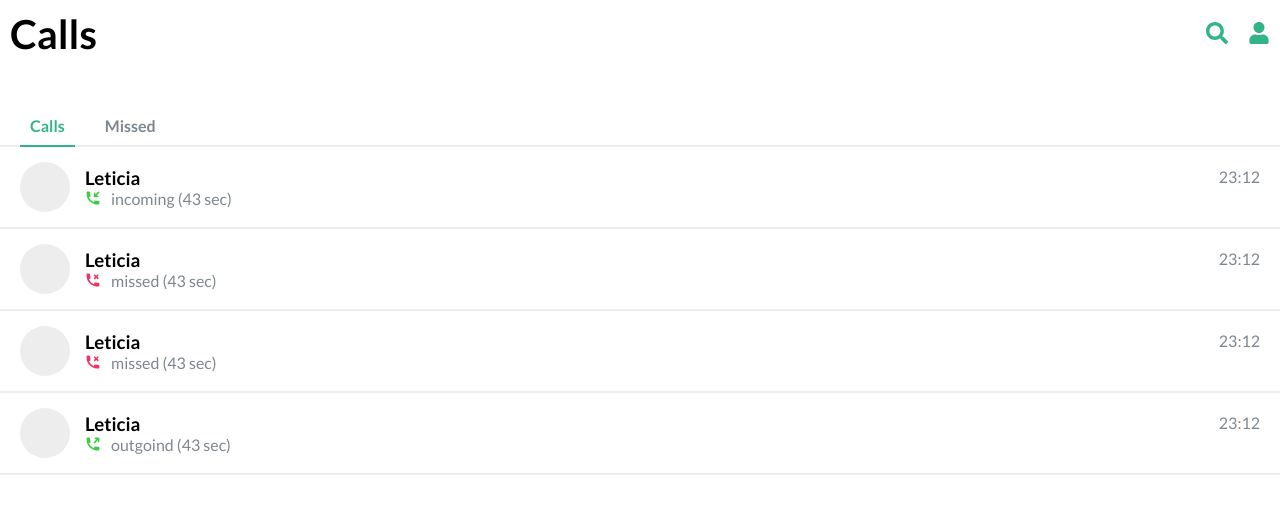
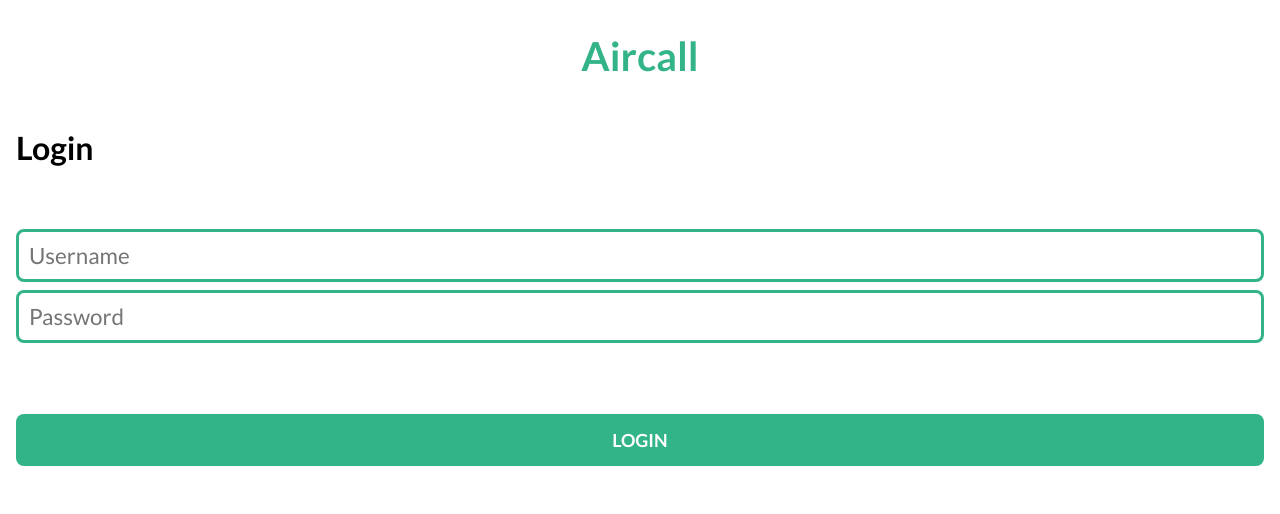
Before and after one commit to joaovitorzv/aircall-frontend-hiring-test, a React (Create React App) app in the folder app/: page / in a window 1280 px wide. Before the commit this address led to /calls. Shown: the top 514 px of the page. Built offline with nearby package versions, Linux system fonts and the light colour scheme.

Commit message:
store token with cookie & user on localstorage

```diff
--- a/app/src/hooks/auth.tsx
+++ b/app/src/hooks/auth.tsx
@@ -42,6 +42,7 @@
   })
 
   const signIn = useCallback(async ({ username, password }) => {
+    console.log(username, password)
     const response = await api.post('/auth/login', {
       username,
       password
--- a/app/src/pages/Login/index.tsx
+++ b/app/src/pages/Login/index.tsx
@@ -1,14 +1,26 @@
-import React, { useCallback } from 'react';
+import React, { FormEvent, useCallback, useState } from 'react';
+
+import { useAuth } from '../../hooks/auth'
 
 import {
   Container,
   FormContainer,
   Form
 } from './styles';
-
 import { Input, PrimaryButton } from '../../styles'
 
 const Login: React.FC = () => {
+  const { signIn } = useAuth()
+
+  const [username, setUsername] = useState('')
+  const [password, setPassword] = useState('')
+
+
+  const handleSubmit = async (e: FormEvent) => {
+    e.preventDefault()
+    await signIn({ username, password })
+  }
+
   return (
     <Container color='green'>
       <div className='brand'>
@@ -16,10 +28,18 @@
       </div>
       <FormContainer>
         <h2>Login</h2>
-        <Form>
-          <Input placeholder='Email' type='email' />
-          <Input placeholder='Password' type='password' />
-          <PrimaryButton>Login</PrimaryButton>
+        <Form onSubmit={handleSubmit}>
+          <Input
+            placeholder='Username'
+            type='text'
+            onChange={(e) => setUsername(e.target.value)}
+          />
+          <Input
+            placeholder='Password'
+            type='password'
+            onChange={(e) => setPassword(e.target.value)}
+          />
+          <PrimaryButton type='submit'>Login</PrimaryButton>
         </Form>
       </FormContainer>
     </Container>
--- a/app/src/pages/Login/styles.ts
+++ b/app/src/pages/Login/styles.ts
@@ -24,7 +24,7 @@
   }
 `
 
-export const Form = styled.div`
+export const Form = styled.form`
   display: flex;
   flex-direction: column;
 
--- a/app/src/routes/privateRoute.tsx
+++ b/app/src/routes/privateRoute.tsx
@@ -4,6 +4,8 @@
   RouteProps as ReactDOMRouteProps,
   Redirect
 } from 'react-router-dom'
+
+import { useAuth } from '../hooks/auth'
 
 interface RouteProps extends ReactDOMRouteProps {
   isPrivate?: boolean,
@@ -14,7 +16,7 @@
   component: Component,
   ...rest
 }) => {
-  const user = 'joao'
+  const { user } = useAuth()
 
   return (
     <ReactDOMRoute
--- a/app/src/routes/publicRoute.tsx
+++ b/app/src/routes/publicRoute.tsx
@@ -4,6 +4,8 @@
   RouteProps as ReactDOMRouteProps,
   Redirect
 } from 'react-router-dom'
+
+import { useAuth } from '../hooks/auth'
 
 interface RouteProps extends ReactDOMRouteProps {
   isRestricted: boolean,
@@ -15,7 +17,7 @@
   isRestricted = false,
   ...rest
 }) => {
-  const user = 'joao'
+  const { user } = useAuth()
 
   return (
     <ReactDOMRoute
```
